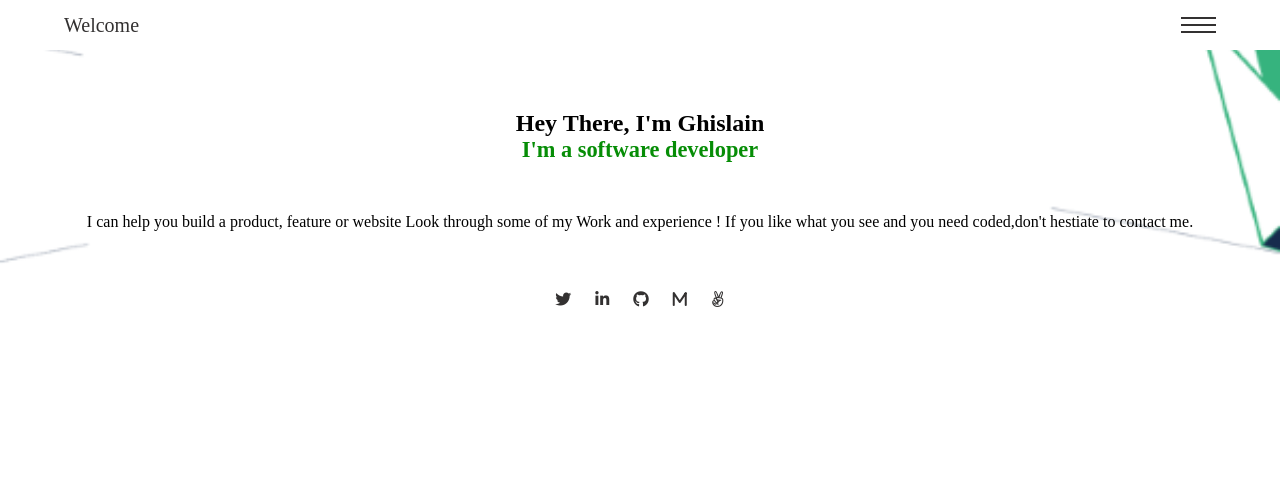
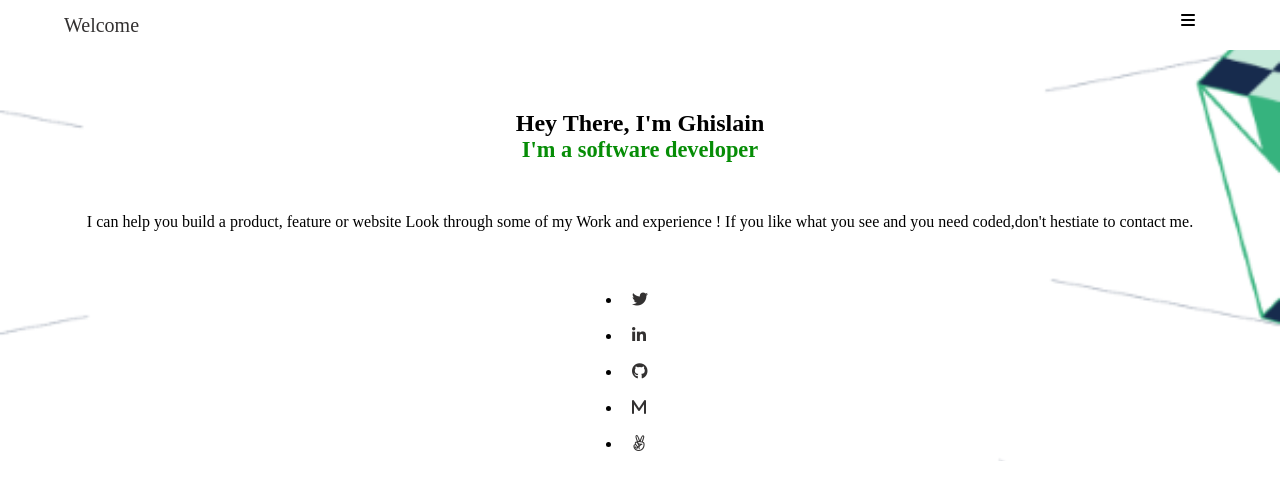
Before and after one commit to GhislainMitahi/M_portfolio, a plain HTML site: page index.html in a window 1280 px wide. Drawn offline with Linux system fonts and the light colour scheme.

Commit message:
using of corect semantinc tag

```diff
--- a/index.html
+++ b/index.html
@@ -15,9 +15,7 @@
                <a href="http//">Welcome</a>
             </p>
             <nav class="nav">
-                <span></span>
-                <span></span>
-                <span></span>
+                <i class="fa-solid fa-bars"></i>
             </nav>
         </div>
     </header>
@@ -26,13 +24,13 @@
             <h1> Hey There, I'm Ghislain </h1>
             <h2>I'm a software developer</h2>
         <p class="text">I can help you build a product, feature or website Look through some of my Work and experience ! If you like what you see and you need coded,don't hestiate to contact me.</p>
-        <p class="icons">
-            <a href=""><i class="fa-brands fa-twitter"></i></a>
-            <a href=""><i class="fa-brands fa-linkedin-in"></i></a>
-            <a href=""><i class="fa-brands fa-github"></i></a>
-            <a href=""><i class="fa-solid fa-m"></i></a>
-            <a href=""><i class="fa-brands fa-angellist"></i></a>
-        </p>
+            <ul class="icons">
+                <li><a href=""><i class="fa-brands fa-twitter"></i></a></li>
+                <li><a href=""><i class="fa-brands fa-linkedin-in"></i></a></li>
+                <li><a href=""><i class="fa-brands fa-github"></i></a></li>
+                <li><a href=""><i class="fa-solid fa-m"></i></a></li>
+                <li><a href=""><i class="fa-brands fa-angellist"></i></a></li>
+            </ul>
     </div>
 </section>
 </body>
```
